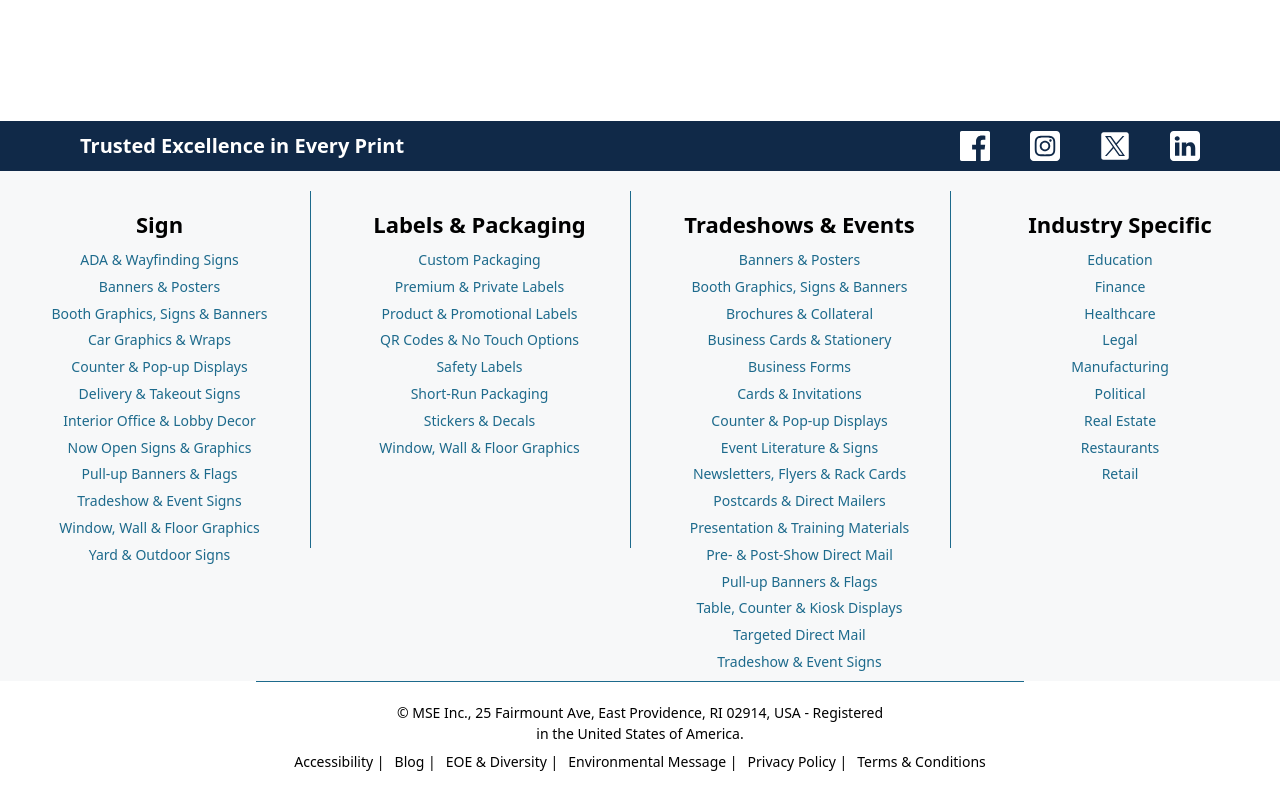
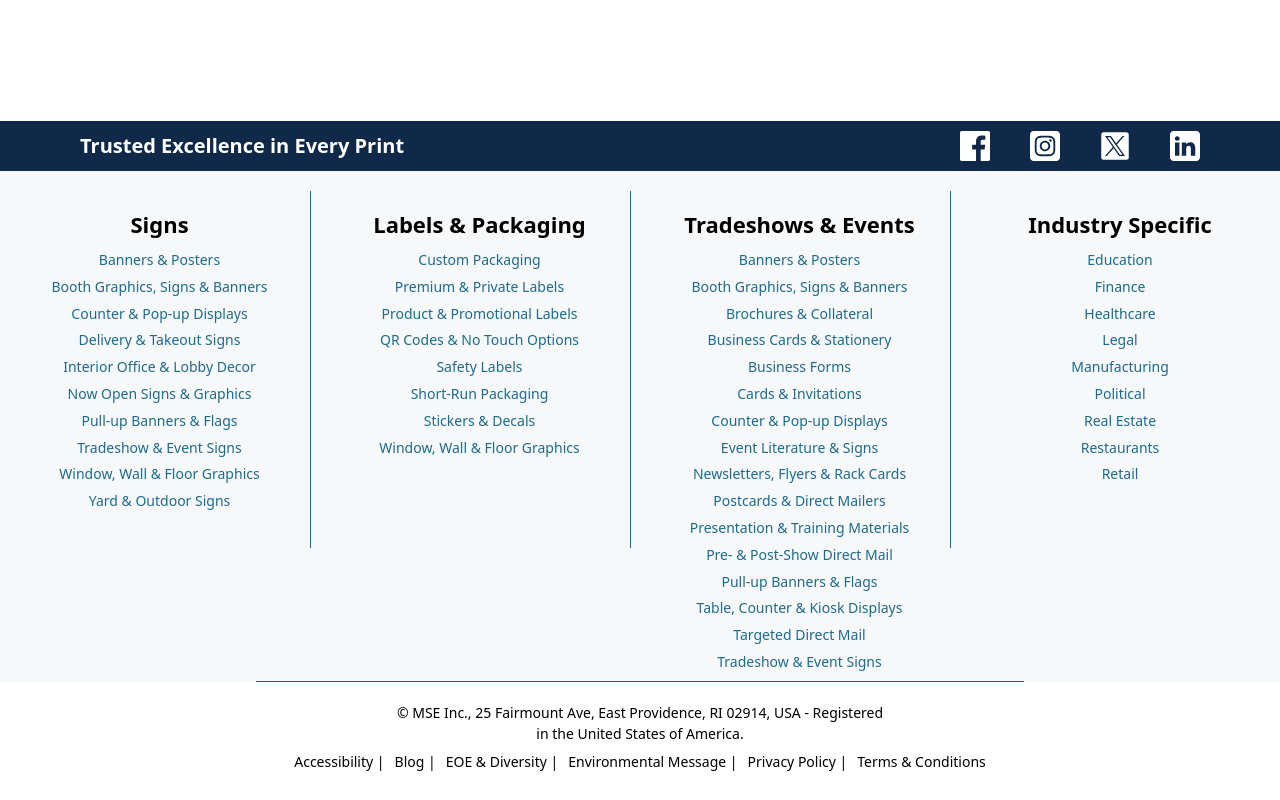
Before and after one commit to sabaPhruidze/mseprinting, a React (Vite) app: page / in a window 1280 px wide. Shown: the part 2069-2869 px from the top of the page. Built offline with nearby package versions, Linux system fonts and the light colour scheme; no server answers; the database is empty.

Commit message:
I corrected signs and removed the unwanted pages

```diff
--- a/src/data/FooterData.tsx
+++ b/src/data/FooterData.tsx
@@ -1,8 +1,6 @@
 export const SignsData: string[] = [
-  "ADA & Wayfinding Signs",
   "Banners & Posters",
   "Booth Graphics, Signs & Banners",
-  "Car Graphics & Wraps",
   "Counter & Pop-up Displays",
   "Delivery & Takeout Signs",
   "Interior Office & Lobby Decor",
--- a/src/outsideoutlet/Footer.tsx
+++ b/src/outsideoutlet/Footer.tsx
@@ -65,7 +65,7 @@ export default function Footer() {
       const screenWidth = window.innerWidth;
       let updatedData = [
         {
-          Title: "Sign",
+          Title: "Signs",
           Context: SignsData,
         },
         {
```
Also changed, not shown: 1 other file (tests, documents, lock files or other folders).
